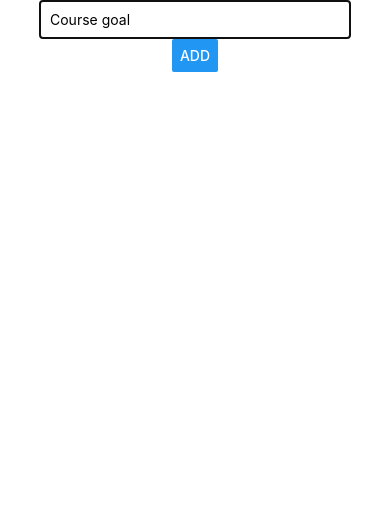
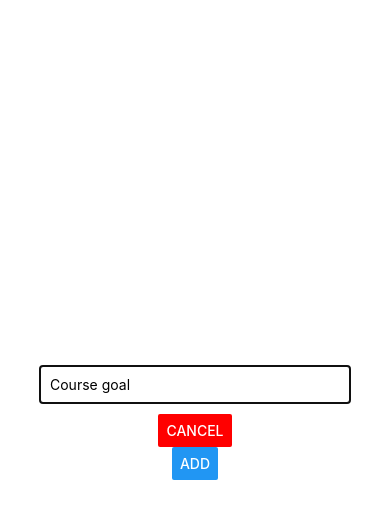
Before and after one commit to cyrusonline/reactfirstapp, a React Native app: screen / in a window 390 px wide. Both pictures are taken after a click on the button "ADD NEW GOAL". Shown: the top 518 px of the page. Built offline with nearby package versions, Linux system fonts and the light colour scheme.

Commit message:
closing the modal and clearing input

```diff
--- a/App.js
+++ b/App.js
@@ -14,13 +14,11 @@
 
   const addGoalHandler = goalTitle => {
 
-    setCourseGoals(currentGoals => {
-      return [
+    setCourseGoals(currentGoals => [
         ...currentGoals,
         { id: Math.random().toString(), value: goalTitle }
-      ];
-    });
-    console.log(courseGoals);
+      ]);
+    setIsAddMode(false)
   };
 
   const removeGoalHandler = goalId =>{
@@ -28,10 +26,14 @@
       return currentGoals.filter((goal)=>goal.id!==goalId)
     })
   }
+
+  const removeGoalAdditionHandler = () =>{
+    setIsAddMode(false)
+  }
   return (
     <View style={styles.screen}>
       <Button title="Add New Goal" onPress={()=> setIsAddMode(true)}/>
-      <GoalInput visible={isAddMode} onAddGoal={addGoalHandler}/>
+      <GoalInput visible={isAddMode} onAddGoal={addGoalHandler} onCancel={removeGoalAdditionHandler}/>
       <FlatList
         keyExtractor={(item, index) => item.id}
         data={courseGoals}
--- a/components/GoalInput.js
+++ b/components/GoalInput.js
@@ -6,6 +6,11 @@
     // console.log(enteredText)
     setEnteredGoal(enteredText);
   };
+
+  const addGoalHandler = ()=>{
+    props.onAddGoal(enteredGoal)
+    setEnteredGoal('')
+  }
   return (
     <Modal visible={props.visible} animationType="slide">
     <View style={styles.inputContainer}>
@@ -15,8 +20,8 @@
         onChangeText={goalInputHandler}
         value={enteredGoal}
       />
-
-      <Button title="ADD" onPress={props.onAddGoal.bind(this, enteredGoal)} />
+      <Button title="CANCEL" color="red" onPress={props.onCancel}/>
+      <Button title="ADD" onPress={addGoalHandler} />
     </View>
     </Modal>
   );
@@ -26,10 +31,11 @@
     width: "80%",
     borderColor: "black",
     borderWidth: 1,
-    padding: 10
+    padding: 10,
+    marginBottom:10
   },
   inputContainer: {
-
+    flex:1,
     justifyContent: "center",
     alignItems: "center"
   }
```
